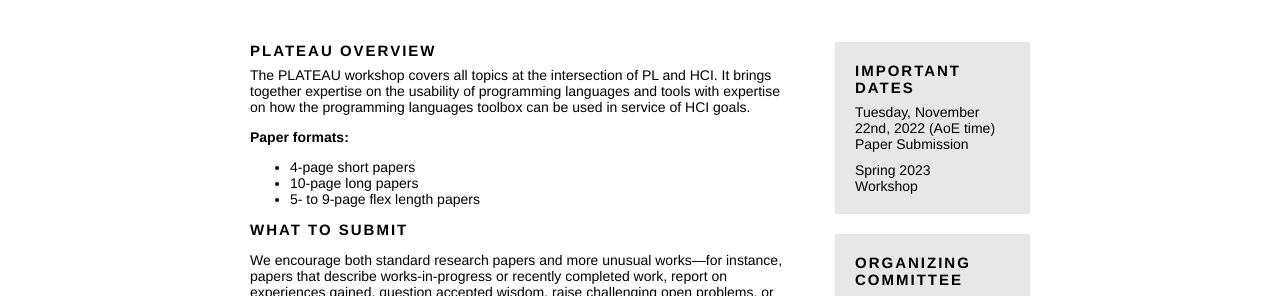
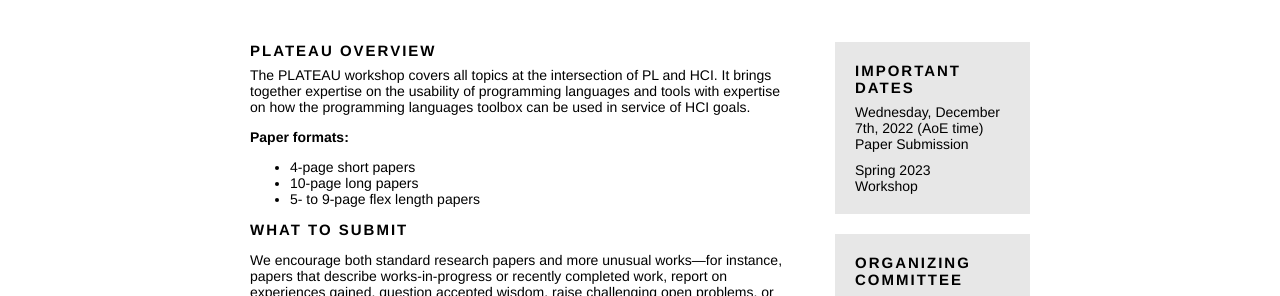
Before and after one commit to plateau-workshop/plateau-2024, a Jekyll site: the page built from index.html, in a window 1280 px wide. Shown: the part 241-537 px from the top of the page. Built offline with Jekyll 4.4.1, drawn with Linux system fonts in a browser that asks for light colours.

Commit message:
Updated date.

```diff
--- a/_config.yml
+++ b/_config.yml
@@ -10,7 +10,7 @@ logo_height: "30px"
 nth_plateau: "13th"
 location: "@ Carnegie Mellon University, Pittsburgh PA USA"
 workshop_date: "Spring 2023"
-submission_date: "Tuesday, November 22nd, 2022"
+submission_date: "Wednesday, December 7th, 2022"
 # submission_site: "https://easychair.org/conferences/?conf=plateau2020"
 #submission_site: "TBD"
 #proceedings_site: "TBD"
```
